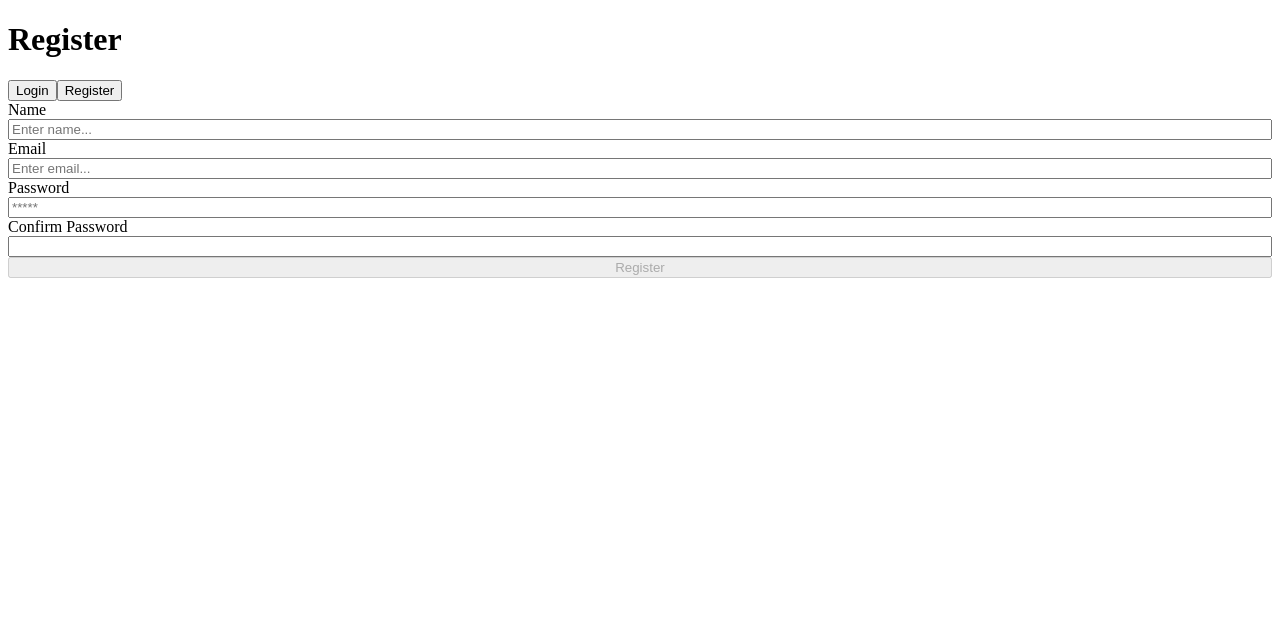
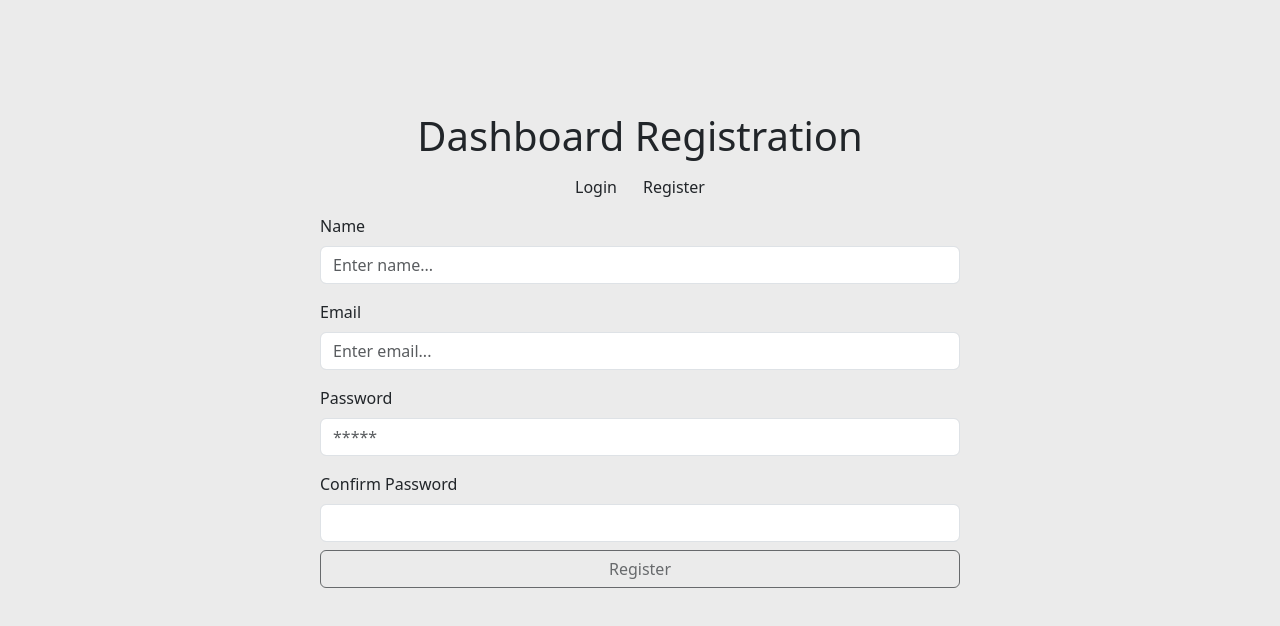
Before and after one commit to betheducky/angular-auth-dashboard, an Angular app: page /register in a window 1280 px wide. Shown: the top 626 px of the page. Built offline with nearby package versions, Linux system fonts and the light colour scheme.

Commit message:
implement styling and error handling

```diff
--- a/src/app/app.component.html
+++ b/src/app/app.component.html
@@ -1 +1,3 @@
-<router-outlet></router-outlet>
+<div>
+    <router-outlet></router-outlet>
+</div>
--- a/src/app/auth/login/login.component.html
+++ b/src/app/auth/login/login.component.html
@@ -1,9 +1,37 @@
-<h1>Dashboard Login</h1>
-<app-navbar [user]="currentUser"></app-navbar>
-<form [formGroup]="loginForm">
-    <label for="email">Email</label>
-    <input type="text" placeholder="Enter email..." formControlName="email">
-    <label for="password">Password</label>
-    <input type="text" placeholder="*****" formControlName="password">
-    <button (click)="handleLogin()" [disabled]="loginForm.invalid">Login</button>
-</form>
+<div>
+  <h1>Dashboard Login</h1>
+  <app-navbar [user]="currentUser"></app-navbar>
+  <form [formGroup]="loginForm">
+    <div class="form-group">
+      <label class="form-label" for="email">Email</label>
+      <input class="form-control" type="text" placeholder="Enter email..." formControlName="email" />
+    </div>
+    @if(loginForm.get('email')?.invalid && loginForm.get('email')?.touched){
+     <div>
+      @if(loginForm.get('email')?.hasError('email')){
+        <div>Please enter a valid email.</div>
+      }
+
+      @if(loginForm.get('email')?.hasError('required')){
+        <div>This is a required field.</div>
+      }
+    </div>
+    }
+
+    <div class="form-group">
+        <label class="form-label" for="password">Password</label>
+        <input class="form-control" type="text" placeholder="*****" formControlName="password" />
+    </div>
+    @if(loginForm.get('password')?.invalid && loginForm.get('password')?.touched){
+      @if(loginForm.get('password')?.hasError('required')){
+        <div>This field is required.</div>
+      }
+    }
+    <button class="btn" type="button" (click)="handleLogin()" [disabled]="loginForm.invalid">
+      Login
+    </button>
+  </form>
+  @if(loginForm.hasError("invalidCredentials")){
+      <div class="error-container">Invalid credentials. Please try again.</div>
+  }
+</div>
--- a/src/app/auth/login/login.component.ts
+++ b/src/app/auth/login/login.component.ts
@@ -28,8 +28,15 @@ export class LoginComponent {
     if(this.loginForm.invalid) return;
 
     const request: LoginRequest = this.loginForm.getRawValue();
-    this.authService.login(request).subscribe(() => {
+    this.authService.login(request).subscribe({
+      next: () => {
       this.router.navigate(['/dashboard']);
-    })
+    },
+      error: (err) => {
+        if(err.type === 'INVALID_CREDENTIALS'){
+          this.loginForm.setErrors({ invalidCredentials: true });
+        }
+    }
+  })
   }
 }
--- a/src/app/auth/register/register.component.html
+++ b/src/app/auth/register/register.component.html
@@ -1,13 +1,21 @@
-<h1>Register</h1>
+<h1>Dashboard Registration</h1>
 <app-navbar [user]="currentUser"></app-navbar>
 <form [formGroup]="registerForm">
-    <label for="name">Name</label>
-    <input type="text" placeholder="Enter name..." formControlName="name">
-    <label for="email">Email</label>
-    <input type="text" placeholder="Enter email..." formControlName="email">
-    <label for="password">Password</label>
-    <input type="text" placeholder="*****" formControlName="password">
-    <label for="confirmPassword">Confirm Password</label>
-    <input type="text" formControlName="confirmPassword" >
-    <button (ngSubmit)="handleRegister()" [disabled]="registerForm.invalid">Register</button>
+    <div class="form-group">
+        <label class="form-label" for="name">Name</label>
+        <input class="form-control" type="text" placeholder="Enter name..." formControlName="name">
+    </div>
+    <div class="form-group">
+        <label class="form-label" for="email">Email</label>
+        <input class="form-control" type="text" placeholder="Enter email..." formControlName="email">
+    </div>
+    <div class="form-group">
+        <label class="form-label" for="password">Password</label>
+        <input class="form-control" type="text" placeholder="*****" formControlName="password">
+    </div>
+    <div class="form-group">
+        <label class="form-label" for="confirmPassword">Confirm Password</label>
+        <input class="form-control" type="text" formControlName="confirmPassword" >
+    </div>
+    <button class="btn" (ngSubmit)="handleRegister()" [disabled]="registerForm.invalid">Register</button>
 </form>
--- a/src/app/core/service/auth.service.ts
+++ b/src/app/core/service/auth.service.ts
@@ -52,7 +52,9 @@ export class AuthService {
       )
     }
 
-    return throwError(() => new Error('Invalid Credentials'));
+    return throwError(() => ({
+      type: 'INVALID_CREDENTIALS'
+    }));
 
    }
 
--- a/src/app/shared/navbar/navbar.component.html
+++ b/src/app/shared/navbar/navbar.component.html
@@ -1,8 +1,9 @@
 <nav>
-    @if(!user){
-        <button (click)="routeToLogin()">Login</button>
-        <button (click)="routeToRegister()">Register</button>
-    } @else {
-        <button (click)="handleLogout()">Logout</button>
-    }
+          @if(!user){
+            <button class="btn" type="button" (click)="routeToLogin()">Login</button>
+            <button class="btn" type="button" (click)="routeToRegister()">Register</button>
+
+        } @else {
+            <button class="btn" type="button" (click)="handleLogout()">Logout</button>
+        }
 </nav>
--- a/src/index.html
+++ b/src/index.html
@@ -6,8 +6,10 @@
   <base href="/">
   <meta name="viewport" content="width=device-width, initial-scale=1">
   <link rel="icon" type="image/x-icon" href="favicon.ico">
+  <link href="https://cdn.jsdelivr.net/npm/bootstrap@5.3.8/dist/css/bootstrap.min.css" rel="stylesheet" integrity="sha384-sRIl4kxILFvY47J16cr9ZwB07vP4J8+LH7qKQnuqkuIAvNWLzeN8tE5YBujZqJLB" crossorigin="anonymous">
 </head>
 <body>
   <app-root></app-root>
+  <script src="https://cdn.jsdelivr.net/npm/bootstrap@5.3.8/dist/js/bootstrap.bundle.min.js" integrity="sha384-FKyoEForCGlyvwx9Hj09JcYn3nv7wiPVlz7YYwJrWVcXK/BmnVDxM+D2scQbITxI" crossorigin="anonymous"></script>
 </body>
 </html>
--- a/src/styles.scss
+++ b/src/styles.scss
@@ -1,8 +1,29 @@
-nav {
-    display: flex;
+body {
+    background-color: rgb(235, 235, 235);
 }
 
 form {
     display: flex;
     flex-direction: column;
+    justify-content: center;
+    width: 50%;
+    margin: auto;
 }
+
+h1 {
+    text-align: center;
+    margin-top: 7rem;
+}
+
+nav {
+    display: flex;
+    justify-content: center;
+}
+
+.form-group {
+    padding: .5rem 0;
+}
+
+.submit-btn {
+    margin-top: 1.5rem;
+}
```
